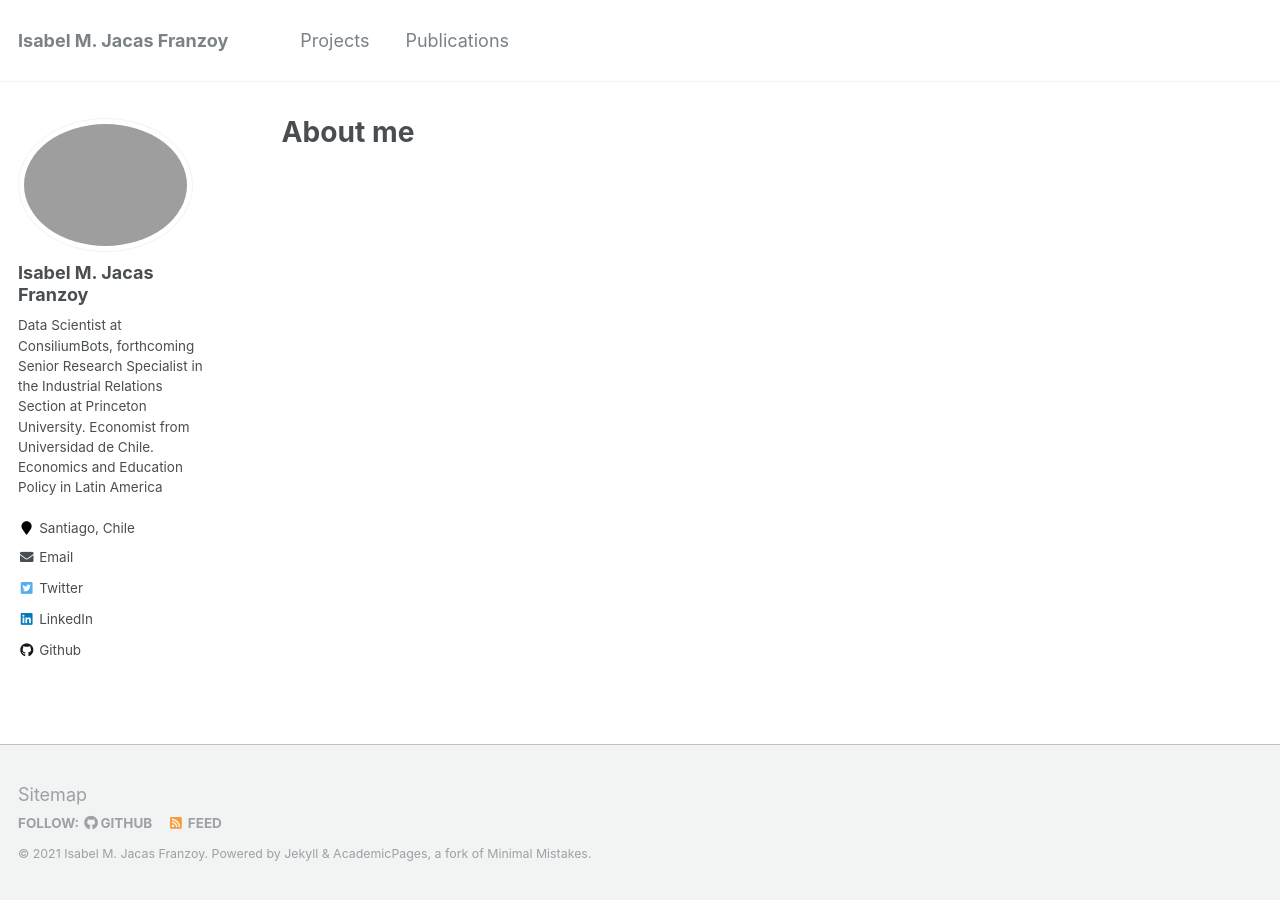
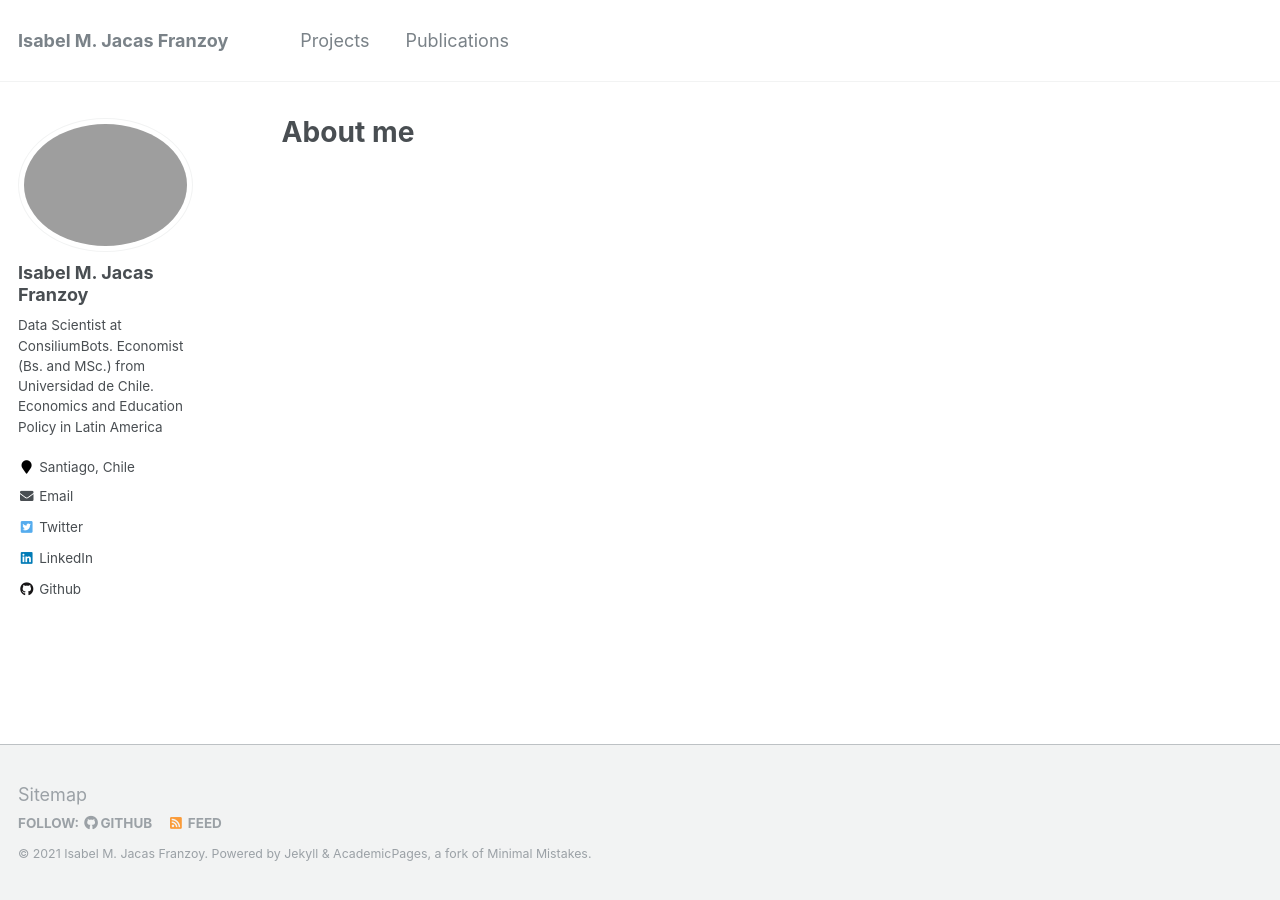
Before and after one commit to isajacas/isajacas.github.io, a Jekyll site: the page built from _pages/about.md, in a window 1280 px wide. Built offline with Jekyll 4.4.1, drawn with Linux system fonts in a browser that asks for light colours.

Commit message:
Update _config.yml

```diff
--- a/_config.yml
+++ b/_config.yml
@@ -82,7 +82,7 @@ analytics:
 author:
   name             : "Isabel M. Jacas Franzoy"
   avatar           : "ImagenCBSq.jpg"
-  bio              : "Data Scientist at ConsiliumBots, forthcoming Senior Research Specialist in the Industrial Relations Section at Princeton University. Economist from Universidad de Chile. Economics and Education Policy in Latin America"
+  bio              : "Data Scientist at ConsiliumBots. Economist (Bs. and MSc.) from Universidad de Chile. Economics and Education Policy in Latin America"
   location         : "Santiago, Chile"
   # employer         :
   # pubmed           : ""
```
